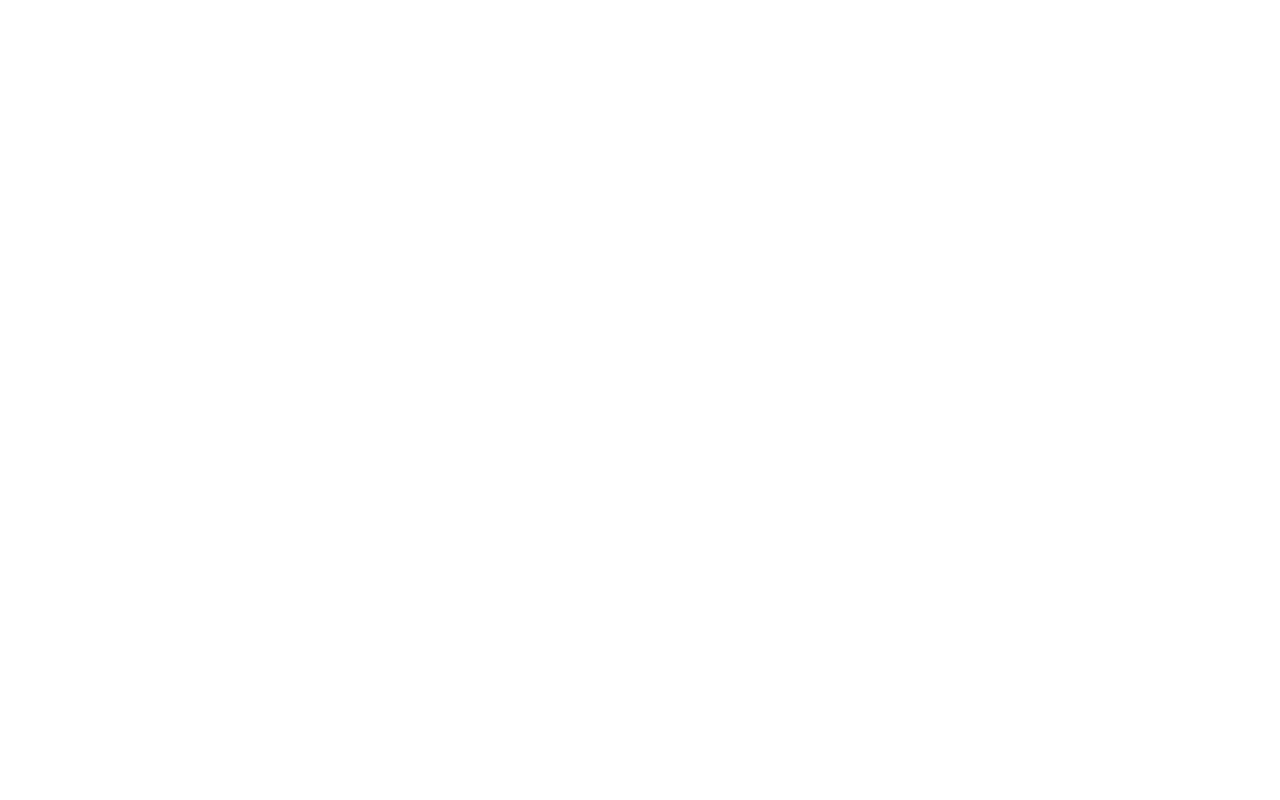
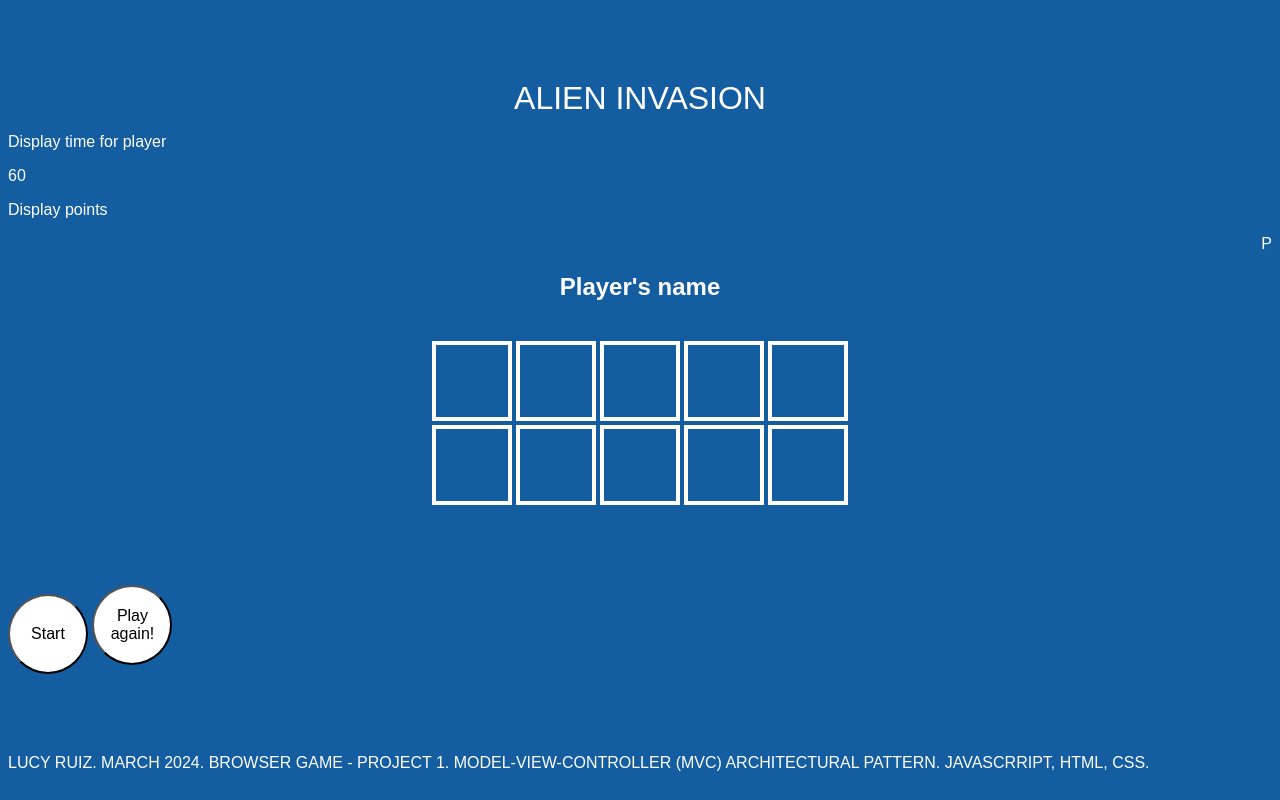
Before and after one commit to lucy-rz/alien-invasion-game, a plain HTML site: page index.html in a window 1280 px wide. Drawn offline with Linux system fonts and the light colour scheme; a web font is replaced by a local one.

Commit message:
add timer, buttons and begin styling

```diff
--- a/index.html
+++ b/index.html
@@ -5,9 +5,72 @@
     <meta name="viewport" content="width=device-width, initial-scale=1.0">
     <title>Alien Invasion</title>
     <link rel="stylesheet" href="style.css">
-    <script defer rel="main.js"></script>
+    <script defer src="main.js"></script>
 </head>
 <body>
-
+    <header id="header">ALIEN INVASION</header>
+    <div class="timer">
+        <p>Display time for player</p> <p id="time-display"> T </p>
+    </div>
+    <div class="points">
+        <p>Display points</p> <p id="points-display"> P </p>
+    </div>
+    <h2 id="player-name">Player's name</h2>
+    <section id="grid">
+        <div id="0"></div>
+        <div id="1"></div>
+        <div id="2"></div>
+        <div id="3"></div>
+        <div id="4"></div>
+        <div id="5"></div>
+        <div id="6"></div>
+        <div id="7"></div>
+        <div id="8"></div>
+        <div id="9"></div>
+<!--        <div id="10"></div>
+        <div id="11"></div>
+        <div id="12"></div>
+        <div id="13"></div>
+        <div id="14"></div>
+        <div id="15"></div>
+        <div id="16"></div>
+        <div id="17"></div>
+        <div id="18"></div>
+        <div id="19"></div>
+        <div id="20"></div>
+        <div id="21"></div>
+        <div id="22"></div>
+        <div id="23"></div>
+        <div id="24"></div>
+        <div id="25"></div>
+        <div id="26"></div>
+        <div id="27"></div>
+        <div id="28"></div>
+        <div id="29"></div>
+        <div id="30"></div>
+        <div id="31"></div>
+        <div id="32"></div>
+        <div id="33"></div>
+        <div id="34"></div>
+        <div id="35"></div>
+        <div id="36"></div>
+        <div id="37"></div>
+        <div id="38"></div>
+        <div id="39"></div>
+        <div id="40"></div>
+        <div id="41"></div>
+        <div id="42"></div>
+        <div id="43"></div>
+        <div id="44"></div>
+        <div id="45"></div>
+        <div id="46"></div>
+        <div id="47"></div>
+        <div id="48"></div>
+        <div id="49"></div> -->
+    </section>
+    <button id="startBtn">Start</button>
+    <button id="playAgainBtn">Play again!</button>
+    <footer id="footer">LUCY RUIZ. MARCH 2024. BROWSER GAME - PROJECT 1. MODEL-VIEW-CONTROLLER (MVC) ARCHITECTURAL PATTERN. JAVASCRRIPT, HTML, CSS.
+    </footer>
 </body>
 </html>
--- a/main.js
+++ b/main.js
@@ -11,23 +11,42 @@ let timer;
 
 
 // --- cached elements
-let startBtn;
+const startBtn = document.getElementById("startBtn");
 let playAgainBtn;
 
 // --- event listeners
-
+startBtn.addEventListener("click", startGame);
 // --- functions
 init()
 function init() {
+    timer = 60;
+    points = 0;
     render()
 }
 
+function startGame() {
+    remainingTime()
+};
+
+function remainingTime() {
+    timer--;
+    if(timer > 0) {
+        setTimeout(remainingTime, 1000);
+    }
+    console.log(timer);
+    renderRemainingTime()
+}
+
 function renderPoints() {};
-function renderTimer() {};
+
+function renderRemainingTime() {
+    const timerEl = document.getElementById("time-display")
+    timerEl.innerText = timer
+};
 
 
 function render() {
-    renderTimer();
+    renderRemainingTime();
     renderPoints();
 
 }
--- a/style.css
+++ b/style.css
@@ -0,0 +1,67 @@
+@import url("https://fonts.googleapis.com/css2?family=Ojuju:wght@200..800&display=swap");
+
+* {
+    box-sizing: border-box;
+}
+
+body {
+    background-color: #145DA0;
+    color: white;
+    font-family: "Ojuju", sans-serif;
+    margin-top: 5rem;
+
+}
+
+header{
+    font-size: xx-large;
+    text-align: center;
+}
+
+#player-name {
+    text-align: center;
+}
+
+#grid {
+    display: grid;
+    grid-template-columns: repeat(5, 10vmin);
+    grid-template-rows: repeat(2, 10vmin);
+    margin-top: 5vmin;
+    justify-content: center;
+    gap: 0.5vmin ;
+
+}
+
+#grid > div {
+    border: 0.5vmin solid white;
+    text-align: center;
+    justify-content: flex-end;
+    padding-top: 20%;
+    font-size: x-large;
+}
+
+h2 {
+    color: white;
+
+}
+
+#time-display {
+    text-align: left;
+}
+
+#points-display {
+    text-align: right;
+}
+
+button {
+    margin-top: 5rem;
+    font-family: "Ojuju", sans-serif;
+    background: white;
+    border-radius: 50%;
+    height: 5rem;
+    width: 5rem;
+    font-size: medium;
+}
+
+footer {
+    margin-top: 5rem;
+}
```
Also changed, not shown: 1 other file.
